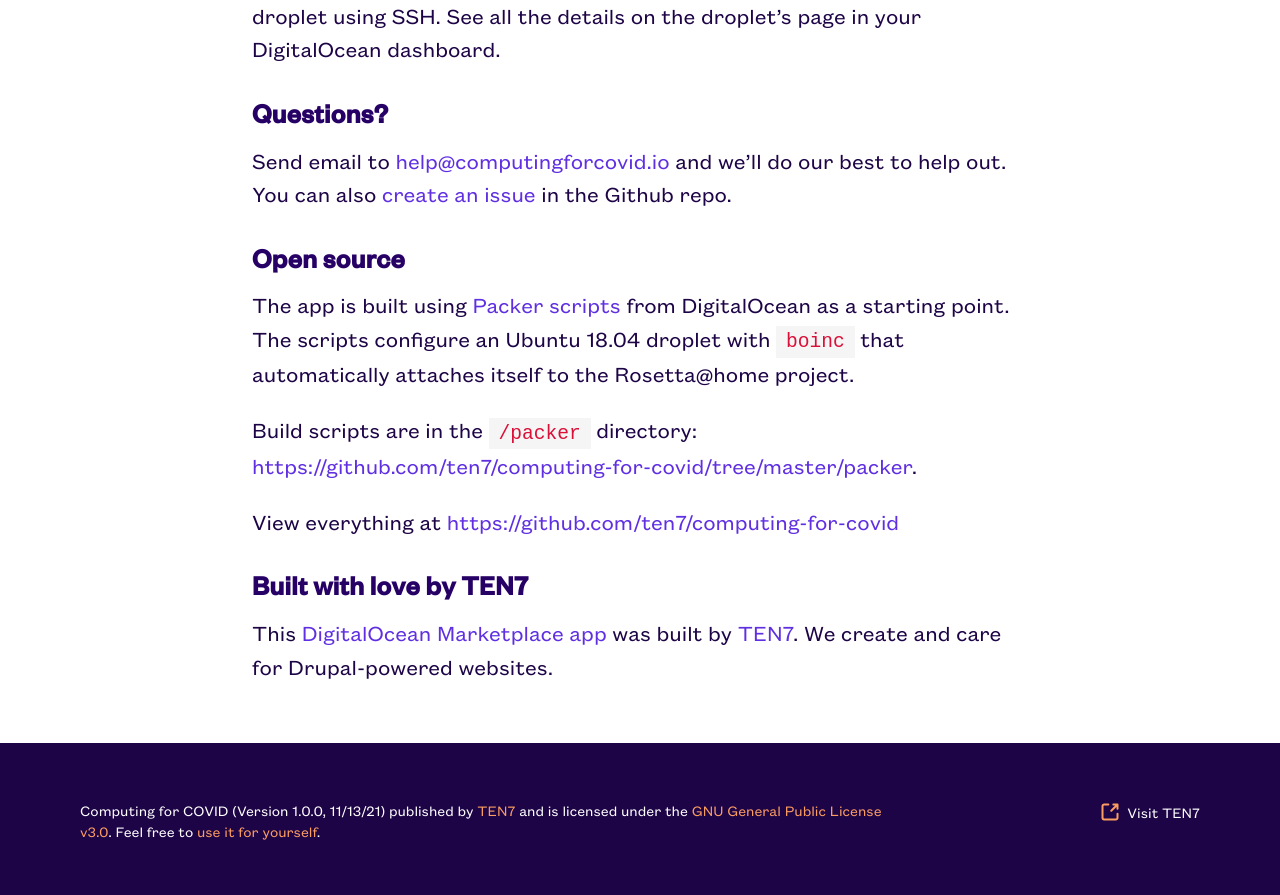
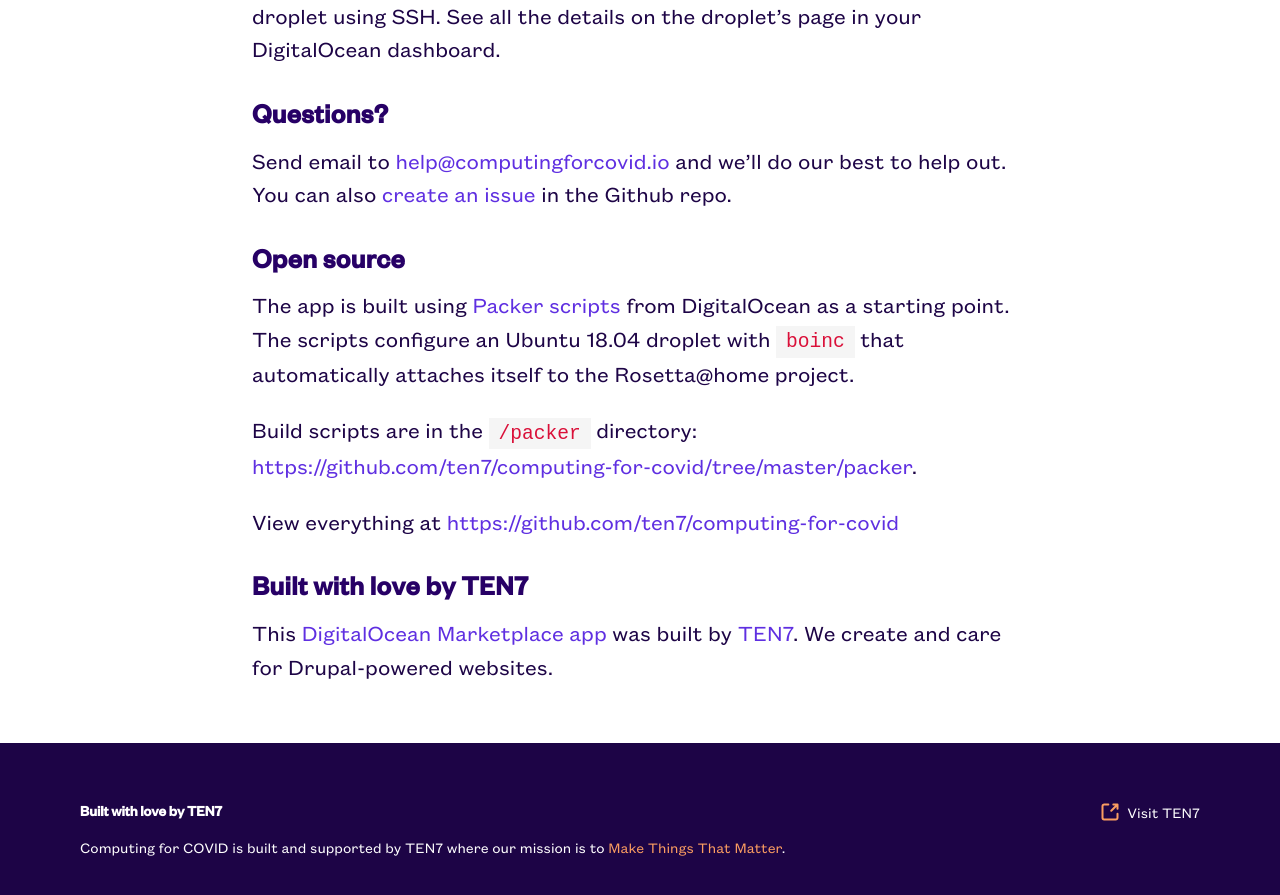
Before and after one commit to TEN7-Archive/computingforcovid.ten7.com, a Jekyll site: the page built from index.md, in a window 1280 px wide and 900 px high, scrolled down 1063 px. Shown: the top 895 px of the window. Built offline with Jekyll 4.4.1, drawn with Linux system fonts in a browser that asks for light colours.

Commit message:
-- Synced local '_includes/' with remote '_includes/'

```diff
--- a/_includes/footer.html
+++ b/_includes/footer.html
@@ -1,7 +1,8 @@
 <footer class="footer">
   <div class="footer-container columns">
     <div class="column footer-main is-9">
-      {{site.title}} ({{site.subtitle}}) published by <a href="https://ten7.com/">TEN7</a> and is licensed under the <a href="https://github.com/ten7/computingforcovid.ten7.com/blob/main/LICENSE">GNU General Public License v3.0</a>. Feel free to <a href="https://github.com/ten7/computingforcovid.ten7.com">use it for yourself</a>.
+      <div class="footer-header">Built with love by TEN7</div>
+      {{site.title}} is built and supported by TEN7 where our mission is to <a href="https://ten7.com/mission">Make Things That Matter</a>.
     </div>
     <div class="column has-text-right is-3">
       <a href="https://ten7.com" class="ten7-link">
```
